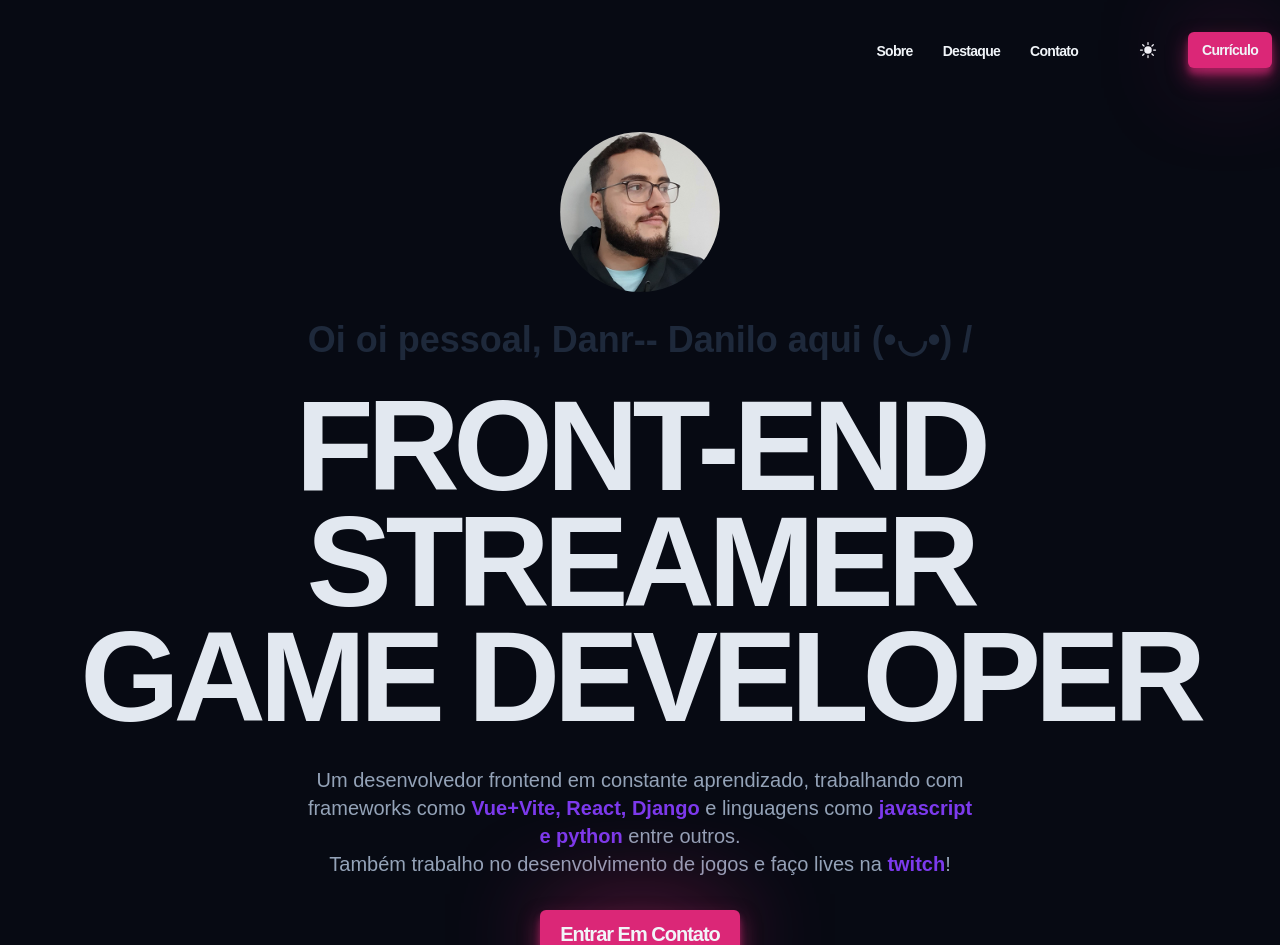
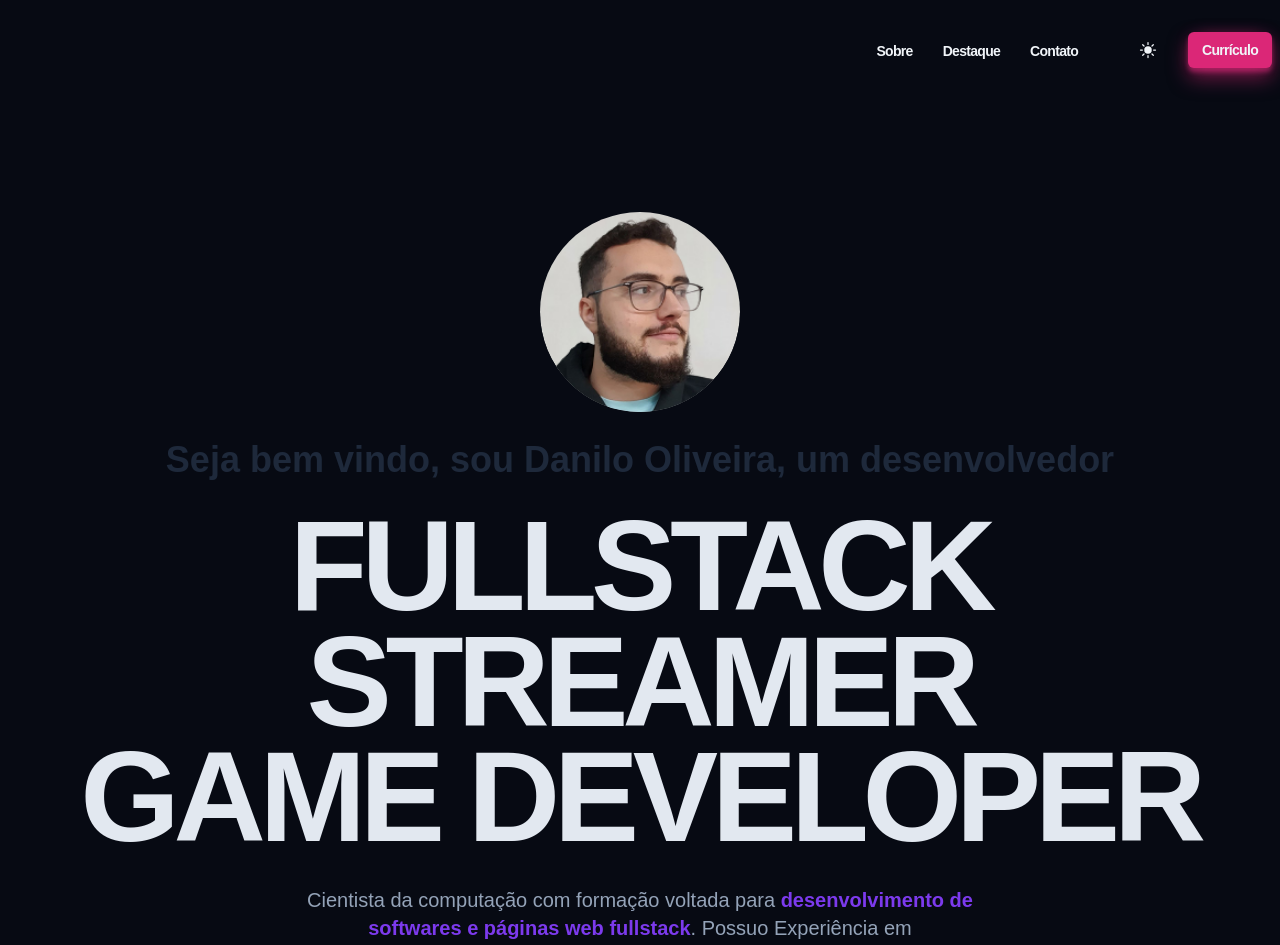
Before and after one commit to flashqueen/Portfolio, a Vue app: page / in a window 1280 px wide. Shown: the top 945 px of the page. Built offline with nearby package versions, Linux system fonts and the light colour scheme; a web font is replaced by a local one.

Commit message:
comentado projeto destaque, hero animado, borda
reestruturação da redação no hero, animação na imagem em hover, comentada projeto em destaque, adicionado borda nas imagens de projeto, diminuição de blur e sombra nos botões

```diff
--- a/src/assets/main.css
+++ b/src/assets/main.css
@@ -43,8 +43,8 @@ html {
 .light-mode {
   --clr-light: #070a13;
   --clr-dark: #f1f5f9;
+  --clr-slate200: #1e293b;
   --clr-slate400: #1e293b;
-  --clr-slate600: #1e293b;
   --clr-slate800: #1e293b;
 }
 
--- a/src/assets/utils.css
+++ b/src/assets/utils.css
@@ -27,15 +27,15 @@
     color: #f1f5f9;
     padding: 0.5em 1em;
     border-radius: 6px;
-    box-shadow: 0 10px 20px rgba(219, 39, 119, 0.5), 0 6px 6px
-    rgba(219, 39, 119, 0.5), 0 0 100px -10px var(--clr-pink);
+    box-shadow: 0 10px 20px rgba(219, 39, 119, 0.5), 0 4px 4px
+    rgba(219, 39, 119, 0.5), 0 0 20px -10px var(--clr-pink);
     transition: transform 0.3s, box-shadow 0.3s;
 }
 
 .btn:hover {
     transform: translateY(-3px);
     box-shadow: 0 14px 28px rgba(219, 39, 119, 0.25), 0 10px 10px
-    rgba(219, 39, 119, 0.22), 0 0 120px -10px var(--clr-pink);
+    rgba(219, 39, 119, 0.22), 0 0 50px -10px var(--clr-pink);
 }
 
 .container {
--- a/src/views/Home.vue
+++ b/src/views/Home.vue
@@ -2,21 +2,27 @@
   <div class="home">
     <main>
       <section class="hero container">
-        <img class="hero__img" src="/eu2.png" alt="Esse sou eu!" />
+        <div class="person">
+          <div class="person__container">
+            <img class="hero__img" src="/eu3.jpg" alt="Esse sou eu!" />
+            <img class="hero__outer_img" src="/eu2_removebg.png" alt="Esse sou eu!">
+          </div>
+        </div>
         <h2 class="hero__subtitle">
-          Oi oi pessoal, Danr-- Danilo aqui (•◡•) /
+          Seja bem vindo, sou Danilo Oliveira, um desenvolvedor
         </h2>
         <h1 class="hero__title">
-          FRONT-END <br />
+          FULLSTACK <br />
           STREAMER <br />
           GAME DEVELOPER
         </h1>
         <p class="hero__description">
-          Um desenvolvedor frontend em constante aprendizado, trabalhando com
-          frameworks como <strong>Vue+Vite, React, Django</strong> e linguagens
-          como <strong>javascript e python</strong> entre outros. <br />Também
-          trabalho no desenvolvimento de jogos e faço lives na
-          <strong>twitch</strong>!
+          Cientista da computação com formação voltada para <strong>desenvolvimento de softwares e páginas web
+            fullstack</strong>.
+          Possuo Experiência em <strong>desenvolvimento de formulários</strong> para banco de dados governamentais e sites
+          governamentais,
+          organizações privadas e não governamentais. Pesquisas na área de <strong>jogos estilo 2D, 3D e
+            Top-Down</strong>.
         </p>
         <a class="hero__btn btn" href="#contact">Entrar em contato</a>
       </section>
@@ -89,7 +95,7 @@
             alt="Foto de perfil" />
         </div>
       </section>
-      <section id="featured" class="featured container section">
+      <!-- <section id="featured" class="featured container section">
         <h3 class="featured__subtitle">Projeto em Destaque</h3>
         <div class="featured__wrapper">
           <h2 class="featured__title">Prefeitura de Serdin</h2>
@@ -132,55 +138,31 @@
         <div class="featured__img-container">
 
           <div class="featured__img-wrapper">
-            <img
-              class="lazy loading"
-              src="https://via.placeholder.com/1454x964"
-              data-src="/prefeitura_header1.PNG"
-              alt="Prefeitura de Serdin cabeçalho"
-            />
+            <img class="lazy loading" src="https://via.placeholder.com/1454x964" data-src="/prefeitura_header1.PNG"
+              alt="Prefeitura de Serdin cabeçalho" />
           </div>
           <div class="featured__img-wrapper">
-            <img
-              class="lazy loading"
-              src="https://via.placeholder.com/1902x965"
-              data-src="/prefeitura_footer2.PNG"
-              alt="Prefeitura de Serdin rodapé"
-            />
+            <img class="lazy loading" src="https://via.placeholder.com/1902x965" data-src="/prefeitura_footer2.PNG"
+              alt="Prefeitura de Serdin rodapé" />
           </div>
           <div class="featured__img-wrapper">
-            <img
-              class="lazy loading"
-              src="https://via.placeholder.com/1403x967"
-              data-src="/prefeitura_noticia3.PNG"
-              alt="Prefeitura de Serdin cabeçalho de notícias"
-            />
+            <img class="lazy loading" src="https://via.placeholder.com/1403x967" data-src="/prefeitura_noticia3.PNG"
+              alt="Prefeitura de Serdin cabeçalho de notícias" />
           </div>
           <div class="featured__img-wrapper">
-            <img
-              class="lazy loading"
-              src="https://via.placeholder.com/1903x790"
-              data-src="/prefeitura_noticia4.PNG"
-              alt="Prefeitura de Serdin rodapé de notícias"
-            />
+            <img class="lazy loading" src="https://via.placeholder.com/1903x790" data-src="/prefeitura_noticia4.PNG"
+              alt="Prefeitura de Serdin rodapé de notícias" />
           </div>
           <div class="featured__img-wrapper">
-            <img
-              class="lazy loading"
-              src="https://via.placeholder.com/415x726"
-              data-src="/prefeitura_responsivo5.PNG"
-              alt="Prefeitura de Serdin cabeçalho celular"
-            />
+            <img class="lazy loading" src="https://via.placeholder.com/415x726" data-src="/prefeitura_responsivo5.PNG"
+              alt="Prefeitura de Serdin cabeçalho celular" />
           </div>
           <div class="featured__img-wrapper">
-            <img
-              class="lazy loading"
-              src="https://via.placeholder.com/423x735"
-              data-src="/prefeitura_responsivo6.PNG"
-              alt="Prefeitura de Serdin rodapé celular"
-            />
+            <img class="lazy loading" src="https://via.placeholder.com/423x735" data-src="/prefeitura_responsivo6.PNG"
+              alt="Prefeitura de Serdin rodapé celular" />
           </div>
         </div>
-      </section>
+      </section> -->
       <section class="work container section">
         <h2 class="work__title">Projetos</h2>
         <p class="work__description">
@@ -191,7 +173,7 @@
         <div class="work__container">
           <!-- Project 1 -->
           <h3 class="work__project-title">Fusion Attack!</h3>
-          <div class="work__img-wrapper work__image1">
+          <div class="work__img-wrapper work__image1 bording__top">
             <img class="lazy loading" src="https://via.placeholder.com/1023x576" data-src="/fusionattack.png"
               alt="Jogo de luta com dois personagens em cada lado da tela" />
           </div>
@@ -216,7 +198,7 @@
           </div>
           <!-- Project 2 -->
           <h3 class="work__project-title">PokiMO</h3>
-          <div class="work__img-wrapper work__image2">
+          <div class="work__img-wrapper work__image2 bording__bottom">
             <img class="lazy loading" src="https://via.placeholder.com/1023x573" data-src="/pokiMO.png"
               alt="Jogo de aventura estilo pokemon" />
           </div>
@@ -235,7 +217,7 @@
           </div>
           <!-- Project 3 -->
           <h3 class="work__project-title">PokeVi</h3>
-          <div class="work__img-wrapper work__image3">
+          <div class="work__img-wrapper work__image3 bording__top">
             <img class="lazy loading" src="https://via.placeholder.com/1025x576" data-src="/Pokevi.PNG"
               alt="Pokedéx da 1ª e 2ª geração" />
           </div>
@@ -310,12 +292,53 @@ export default {
   align-items: center;
   gap: 1rem;
   margin-top: 2rem;
+  position: relative;
+  margin-inline: auto;
+}
+
+.person {
+  --transform-speed: 250ms;
+  position: relative;
+  max-width: 20rem;
+  margin-inline: auto;
+}
+
+.person__container {
+  aspect-ratio: 1 / 1.4;
+  display: grid;
+  align-items: end;
+  border-radius: 0 0 100vw 100vw;
+  overflow: hidden;
+  transition: transform var(--transform-speed) ease-in-out;
+}
+
+.person__container:hover {
+  transform:
+    scale(1.1) translateY(-1rem);
 }
 
 .hero__img {
+  position: absolute;
+  inset: auto 0 0;
+  width: 100%;
+  aspect-ratio: 1 / 1;
   border-radius: 50%;
-  width: 6rem;
-  height: 6rem;
+  margin-inline: auto;
+  object-fit: cover;
+}
+
+.hero__outer_img {
+  position: relative;
+  z-index: 2;
+  top: 0.5rem;
+  left: 0.5rem;
+  transform: scale(1.1);
+  transition: transform var(--transform-speed) ease-in-out;
+}
+
+.person__container:hover .hero__outer_img {
+  transform:
+    scale(1.1) translateY(-1rem);
 }
 
 .hero__subtitle {
@@ -524,6 +547,27 @@ export default {
   position: relative;
 }
 
+.bording__top {
+  border-inline-start: 4px solid;
+  border-block-start: 4px solid;
+  border-image-source:
+    radial-gradient(circle at top left,
+      #db2777,
+      transparent 45%);
+  border-image-slice: 1;
+}
+
+.bording__bottom {
+  border-inline-end: 4px solid;
+  border-block-end: 4px solid;
+  margin-top: .5em;
+  border-image-source:
+    radial-gradient(circle at bottom right,
+      #db2777,
+      transparent 45%);
+  border-image-slice: 1;
+}
+
 .work__img-wrapper::after {
   content: "";
   background-color: rgba(124, 58, 237, 0.6);
@@ -611,8 +655,7 @@ export default {
   }
 
   .hero__img {
-    width: 6.5rem;
-    height: 6.5rem;
+    aspect-ratio: 2 / 2;
   }
 
   .hero__subtitle {
@@ -866,8 +909,7 @@ export default {
 
   /* --------------Herói------------------ */
   .hero__img {
-    width: 8rem;
-    height: 8rem;
+    aspect-ratio: 2.5 / 2.5;
   }
 
   .hero__subtitle {
@@ -964,8 +1006,7 @@ export default {
   }
 
   .hero__img {
-    width: 10rem;
-    height: 10rem;
+    aspect-ratio: 3 / 3;
   }
 
   .hero__subtitle {
```
Also changed, not shown: public/eu2_removebg.png (added), public/eu3.jpg (added).
